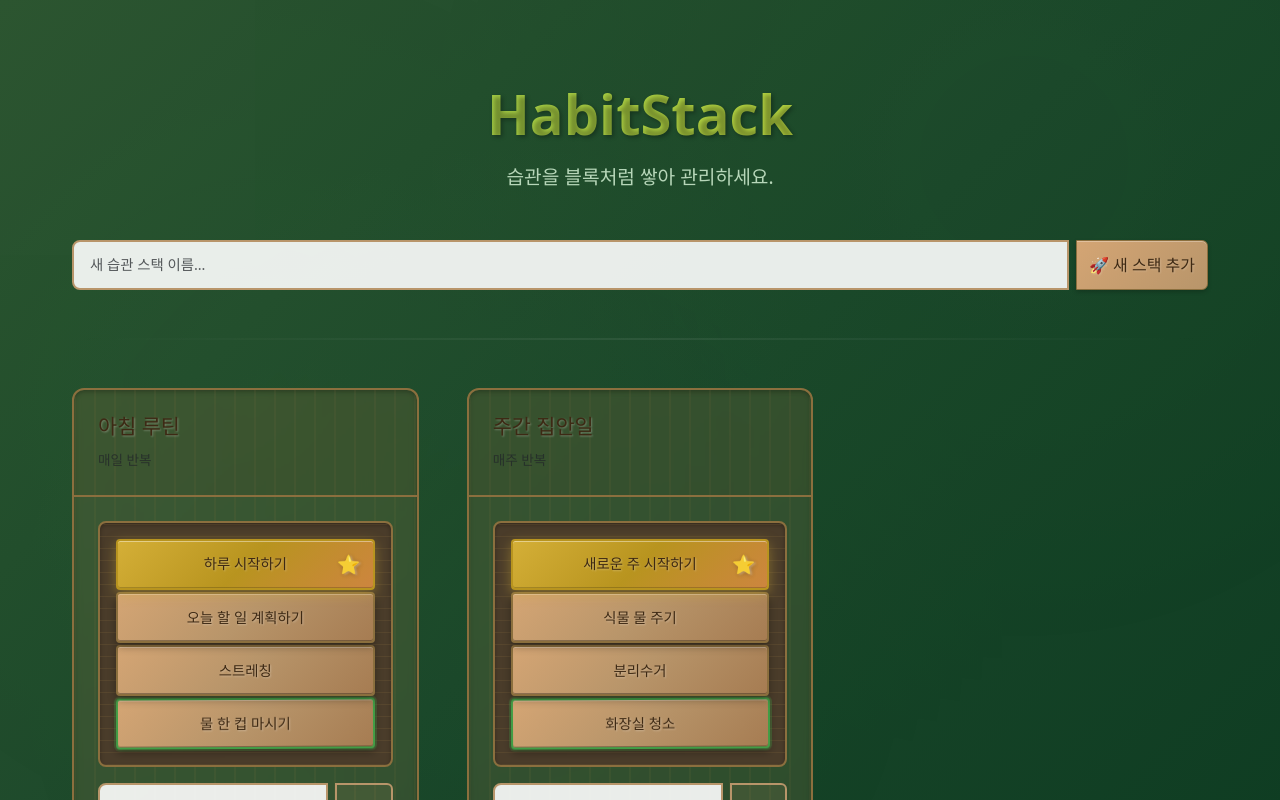
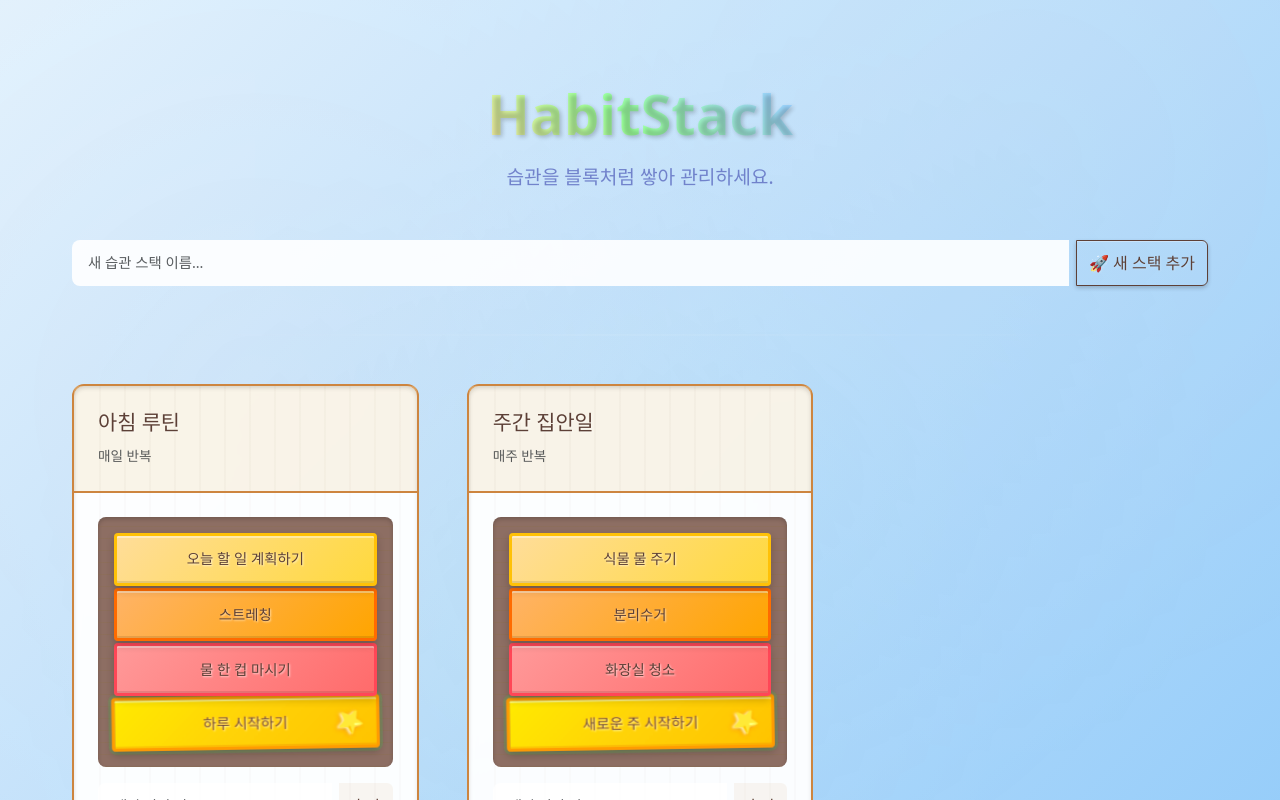
Before and after one commit to hojun313/HabitStack, a React (Vite) app in the folder app/: page / in a window 1280 px wide. Shown: the top 800 px of the page. Built offline with nearby package versions, Linux system fonts and the light colour scheme.

Commit message:
색상 팔레트 재정의

```diff
--- a/app/src/App.tsx
+++ b/app/src/App.tsx
@@ -10,10 +10,10 @@ const initialStacks: HabitStackData[] = [
     name: '아침 루틴',
     repetitionType: 'daily',
     habits: [
+      { id: 0, name: '하루 시작하기', isSpecial: true },
       { id: 1, name: '물 한 컵 마시기', isSpecial: false },
       { id: 2, name: '스트레칭', isSpecial: false },
       { id: 3, name: '오늘 할 일 계획하기', isSpecial: false },
-      { id: 4, name: '하루 시작하기', isSpecial: true },
     ],
   },
   {
@@ -21,10 +21,10 @@ const initialStacks: HabitStackData[] = [
     name: '주간 집안일',
     repetitionType: 'weekly',
     habits: [
-      { id: 4, name: '화장실 청소', isSpecial: false },
-      { id: 5, name: '분리수거', isSpecial: false },
-      { id: 6, name: '식물 물 주기', isSpecial: false },
-      { id: 7, name: '새로운 주 시작하기', isSpecial: true },
+      { id: 0, name: '새로운 주 시작하기', isSpecial: true },
+      { id: 1, name: '화장실 청소', isSpecial: false },
+      { id: 2, name: '분리수거', isSpecial: false },
+      { id: 3, name: '식물 물 주기', isSpecial: false },
     ],
   },
 ];
@@ -33,15 +33,9 @@ const initialStacks: HabitStackData[] = [
 // App 컴포넌트
 function App() {
   const [stacks, setStacks] = useState<HabitStackData[]>(initialStacks);
-  // nextIdRef를 사용하여 고유 ID를 생성합니다.
-  // 초기 ID는 initialStacks의 최대 ID보다 크게 설정합니다.
+  // nextIdRef를 사용하여 스택의 고유 ID를 생성합니다.
   const nextIdRef = useRef(
-    Math.max(
-      ...initialStacks.flatMap(stack => [
-        stack.id,
-        ...stack.habits.map(habit => habit.id),
-      ]),
-    ) + 1
+    Math.max(...initialStacks.map(stack => stack.id)) + 1
   );
 
   // 가장 아래 할 일 완료 처리 (완료된 블록이 맨 위로 이동)
@@ -77,8 +71,13 @@ function App() {
     setStacks(prevStacks =>
       prevStacks.map(stack => {
         if (stack.id === stackId) {
+          // 해당 스택 내에서 가장 큰 ID를 찾아서 +1
+          const maxId = stack.habits.length > 0
+            ? Math.max(...stack.habits.map(h => h.id))
+            : -1;
+
           const newHabit: Habit = {
-            id: nextIdRef.current++, // 고유 ID 생성 및 증가
+            id: maxId + 1, // 스택 내에서 고유한 ID
             name: habitName,
             isSpecial: false, // 기본값은 false
           };
--- a/app/src/components/HabitBlock.tsx
+++ b/app/src/components/HabitBlock.tsx
@@ -52,10 +52,18 @@ const HabitBlock = ({
     }
   }, [isCompleting, isDropping, isReappearing, isNew]);
 
+  // ID를 기반으로 색상 클래스 생성 (ID 1부터 빨간색 시작)
+  const getColorClass = (id: number) => {
+    if (id === 0) return 'color-0'; // 특별 블록용 (사실상 사용되지 않음)
+    const colorIndex = (id - 1) % 7; // ID 1부터 빨간색(index 0) 시작
+    return `color-${colorIndex}`;
+  };
+
   const blockClasses = [
     'habit-block',
     habit.isSpecial ? 'special-block' : '',
     isBottom ? 'bottom-block' : '',
+    !habit.isSpecial ? getColorClass(habit.id) : '', // 특별 블록이 아닐 때만 색상 적용
     animationClass
   ].filter(Boolean).join(' ');
 
--- a/app/src/index.css
+++ b/app/src/index.css
@@ -1,33 +1,41 @@
-/* 🎨 HabitStack - Beautiful Color Palette */
+/* 🎨 HabitStack - Rainbow Wood Blocks Color Palette */
 :root {
-  /* 나무 블록 컬러 팔레트 */
-  --wood-light: #d4a574;
-  --wood-medium: #b8956a;
-  --wood-dark: #8b6f3e;
-  --wood-grain: #a67c52;
+  /* 무지개 나무 블록 컬러 팔레트 */
+  --rainbow-red: #ff9999;
+  --rainbow-orange: #ffb366;
+  --rainbow-yellow: #ffdd99;
+  --rainbow-green: #99ff99;
+  --rainbow-blue: #99ccff;
+  --rainbow-purple: #cc99ff;
+  --rainbow-pink: #ffb3e6;
 
-  /* 특별 블록 (골든 우드) */
-  --golden-wood: #d4af37;
-  --golden-wood-dark: #b8941f;
+  /* 나무 블록 베이스 */
+  --wood-base: #f5deb3; /* 밝은 나무색 */
+  --wood-shadow: #deb887;
+  --wood-border: #cd853f;
 
-  /* 배경 색상 */
-  --bg-main: linear-gradient(135deg, #2c5530 0%, #1a472a 50%, #0d3b21 100%);
-  --bg-table: #4a3c2a; /* 나무 테이블 색상 */
-  --bg-card: rgba(139, 111, 62, 0.15);
-  --bg-card-hover: rgba(139, 111, 62, 0.25);
+  /* 특별 블록 (골든 블록) */
+  --golden-wood: #ffd700;
+  --golden-wood-dark: #ffc107;
+
+  /* 배경 색상 - 아이 방 느낌 */
+  --bg-main: linear-gradient(135deg, #e3f2fd 0%, #bbdefb 50%, #90caf9 100%);
+  --bg-table: #8d6e63; /* 나무 테이블 색상 */
+  --bg-card: rgba(255, 255, 255, 0.9);
+  --bg-card-hover: rgba(255, 255, 255, 0.95);
 
   /* 텍스트 색상 */
   --text-primary: #2d3748;
   --text-secondary: #4a5568;
   --text-muted: #718096;
   --text-white: #ffffff;
-  --text-wood: #3d2914;
+  --text-wood: #5d4037;
 
   /* 그림자 */
-  --shadow-block: 0 4px 8px rgba(0, 0, 0, 0.3);
-  --shadow-block-hover: 0 6px 12px rgba(0, 0, 0, 0.4);
-  --shadow-stack: 0 8px 16px rgba(0, 0, 0, 0.2);
-  --shadow-table: inset 0 2px 4px rgba(0, 0, 0, 0.3);
+  --shadow-block: 0 4px 8px rgba(0, 0, 0, 0.2);
+  --shadow-block-hover: 0 6px 12px rgba(0, 0, 0, 0.3);
+  --shadow-stack: 0 8px 16px rgba(0, 0, 0, 0.15);
+  --shadow-table: inset 0 2px 4px rgba(0, 0, 0, 0.2);
 
   /* 둥근 모서리 */
   --border-radius-block: 4px;
@@ -62,7 +70,7 @@ body {
   overflow-x: hidden;
 }
 
-/* 배경 애니메이션 효과 - 숲 느낌 */
+/* 배경 애니메이션 효과 - 놀이방 느낌 */
 body::before {
   content: '';
   position: fixed;
@@ -71,16 +79,17 @@ body::before {
   width: 100%;
   height: 100%;
   background:
-    radial-gradient(circle at 20% 50%, rgba(76, 175, 80, 0.1) 0%, transparent 50%),
-    radial-gradient(circle at 80% 20%, rgba(139, 195, 74, 0.1) 0%, transparent 50%),
-    radial-gradient(circle at 40% 80%, rgba(104, 159, 56, 0.1) 0%, transparent 50%);
+    radial-gradient(circle at 20% 50%, rgba(255, 153, 153, 0.1) 0%, transparent 50%),
+    radial-gradient(circle at 80% 20%, rgba(255, 221, 153, 0.1) 0%, transparent 50%),
+    radial-gradient(circle at 40% 80%, rgba(153, 255, 153, 0.1) 0%, transparent 50%),
+    radial-gradient(circle at 60% 60%, rgba(153, 204, 255, 0.1) 0%, transparent 50%);
   z-index: -1;
-  animation: forestBreeze 15s ease-in-out infinite;
+  animation: playfulBreeze 12s ease-in-out infinite;
 }
 
-@keyframes forestBreeze {
+@keyframes playfulBreeze {
   0%, 100% { opacity: 0.1; }
-  50% { opacity: 0.2; }
+  50% { opacity: 0.25; }
 }
 
 /* 메인 컨테이너 */
@@ -101,26 +110,40 @@ header {
 h1 {
   font-size: 3.5rem;
   font-weight: 700;
-  background: linear-gradient(135deg, #8bc34a 0%, #cddc39 100%);
+  background: linear-gradient(45deg,
+    var(--rainbow-red) 0%,
+    var(--rainbow-orange) 16%,
+    var(--rainbow-yellow) 32%,
+    var(--rainbow-green) 48%,
+    var(--rainbow-blue) 64%,
+    var(--rainbow-purple) 80%,
+    var(--rainbow-pink) 100%
+  );
   -webkit-background-clip: text;
   -webkit-text-fill-color: transparent;
   background-clip: text;
   margin-bottom: 1rem;
-  text-shadow: 2px 2px 4px rgba(0, 0, 0, 0.3);
+  text-shadow: 2px 2px 4px rgba(0, 0, 0, 0.2);
+  animation: rainbowShimmer 3s ease-in-out infinite;
+}
+
+@keyframes rainbowShimmer {
+  0%, 100% { filter: brightness(1); }
+  50% { filter: brightness(1.2); }
 }
 
 .lead {
   font-size: 1.2rem;
-  color: #c8e6c9;
-  opacity: 0.9;
-  font-weight: 300;
+  color: #5c6bc0;
+  opacity: 0.8;
+  font-weight: 400;
 }
 
-/* 카드 스타일링 - 나무 테이블 */
+/* 카드 스타일링 - 깔끔한 나무 테이블 */
 .card {
   background: var(--bg-card);
   border-radius: var(--border-radius-lg);
-  border: 2px solid var(--wood-dark);
+  border: 2px solid var(--wood-border);
   transition: all 0.3s ease;
   backdrop-filter: blur(5px);
   position: relative;
@@ -131,9 +154,10 @@ h1 {
 .card:hover {
   transform: translateY(-2px);
   background: var(--bg-card-hover);
+  box-shadow: 0 8px 25px rgba(0, 0, 0, 0.15);
 }
 
-/* 나무 테이블 패턴 */
+/* 나무 테이블 패턴 - 더 부드럽게 */
 .card::before {
   content: '';
   position: absolute;
@@ -144,10 +168,10 @@ h1 {
   background:
     repeating-linear-gradient(
       90deg,
-      rgba(139, 111, 62, 0.1) 0px,
-      rgba(139, 111, 62, 0.1) 2px,
+      rgba(141, 110, 99, 0.05) 0px,
+      rgba(141, 110, 99, 0.05) 2px,
       transparent 2px,
-      transparent 20px
+      transparent 25px
     );
   border-radius: var(--border-radius-lg);
   z-index: -1;
@@ -155,8 +179,8 @@ h1 {
 
 .card-header {
   padding: 1.5rem;
-  border-bottom: 2px solid var(--wood-dark);
-  background: rgba(139, 111, 62, 0.1);
+  border-bottom: 2px solid var(--wood-border);
+  background: rgba(245, 222, 179, 0.3);
 }
 
 .card-title {
@@ -164,12 +188,12 @@ h1 {
   font-weight: 700;
   color: var(--text-wood);
   margin-bottom: 0.5rem;
-  text-shadow: 1px 1px 2px rgba(255, 255, 255, 0.3);
+  text-shadow: 1px 1px 2px rgba(255, 255, 255, 0.5);
 }
 
 .card-body {
   padding: 1.5rem;
-  background: rgba(212, 165, 116, 0.05);
+  background: rgba(255, 255, 255, 0.5);
 }
 
 /* 버튼 스타일링 */
@@ -289,7 +313,7 @@ button {
   font-size: 0.9rem;
 }
 
-/* 습관 블록 스타일링 - 나무 블록 */
+/* 습관 블록 스타일링 - 무지개 나무 블록 🌈 */
 .habit-block {
   padding: 0.8rem 1.2rem;
   border-radius: var(--border-radius-block);
@@ -299,64 +323,94 @@ button {
   position: relative;
   cursor: pointer;
   z-index: 1;
-  border: 2px solid var(--wood-dark);
+  border: 3px solid var(--wood-border);
   text-align: center;
   color: var(--text-wood);
-  text-shadow: 1px 1px 2px rgba(255, 255, 255, 0.3);
+  text-shadow: 1px 1px 2px rgba(255, 255, 255, 0.7);
 
-  /* 나무 질감 */
+  /* 기본 나무 질감 배경 */
   background:
-    linear-gradient(135deg, var(--wood-light) 0%, var(--wood-medium) 50%, var(--wood-grain) 100%),
+    linear-gradient(135deg, var(--wood-base) 0%, var(--wood-shadow) 100%),
     repeating-linear-gradient(
       90deg,
       transparent 0px,
-      rgba(139, 111, 62, 0.3) 1px,
-      rgba(139, 111, 62, 0.3) 2px,
+      rgba(205, 133, 63, 0.1) 1px,
+      rgba(205, 133, 63, 0.1) 2px,
       transparent 2px,
-      transparent 8px
+      transparent 12px
     );
 
   box-shadow:
     var(--shadow-block),
-    inset 0 1px 0 rgba(255, 255, 255, 0.3),
-    inset 0 -1px 0 rgba(0, 0, 0, 0.3);
+    inset 0 2px 0 rgba(255, 255, 255, 0.4),
+    inset 0 -2px 0 rgba(0, 0, 0, 0.1);
+}
+
+/* ID 기반 무지개 색상 클래스 */
+.habit-block.color-0 {
+  background: linear-gradient(135deg, var(--rainbow-red) 0%, #ff6b6b 100%);
+  border-color: #ff4757;
+}
+
+.habit-block.color-1 {
+  background: linear-gradient(135deg, var(--rainbow-orange) 0%, #ffa500 100%);
+  border-color: #ff6b00;
+}
+
+.habit-block.color-2 {
+  background: linear-gradient(135deg, var(--rainbow-yellow) 0%, #ffd93d 100%);
+  border-color: #ffc107;
+}
+
+.habit-block.color-3 {
+  background: linear-gradient(135deg, var(--rainbow-green) 0%, #6bcf7f 100%);
+  border-color: #4caf50;
+}
+
+.habit-block.color-4 {
+  background: linear-gradient(135deg, var(--rainbow-blue) 0%, #74b9ff 100%);
+  border-color: #2196f3;
+}
+
+.habit-block.color-5 {
+  background: linear-gradient(135deg, var(--rainbow-purple) 0%, #a29bfe 100%);
+  border-color: #673ab7;
+}
+
+.habit-block.color-6 {
+  background: linear-gradient(135deg, var(--rainbow-pink) 0%, #fd79a8 100%);
+  border-color: #e91e63;
 }
 
 .habit-block:hover {
-  transform: translateY(-2px) rotate(0.5deg);
+  transform: translateY(-3px) rotate(1deg) scale(1.05);
   box-shadow:
-    var(--shadow-block-hover),
-    inset 0 1px 0 rgba(255, 255, 255, 0.4),
-    inset 0 -1px 0 rgba(0, 0, 0, 0.2);
+    0 8px 15px rgba(0, 0, 0, 0.2),
+    inset 0 2px 0 rgba(255, 255, 255, 0.6),
+    inset 0 -2px 0 rgba(0, 0, 0, 0.1);
+  filter: brightness(1.1);
 }
 
-/* 특별 블록 (골든 우드 블록) */
+/* 특별 블록 (골든 나무 블록) ⭐ */
 .habit-block.special-block {
   background:
-    linear-gradient(135deg, var(--golden-wood) 0%, var(--golden-wood-dark) 50%, #cd853f 100%),
-    repeating-linear-gradient(
-      90deg,
-      transparent 0px,
-      rgba(139, 111, 62, 0.3) 1px,
-      rgba(139, 111, 62, 0.3) 2px,
-      transparent 2px,
-      transparent 8px
-    );
+    linear-gradient(135deg, var(--golden-wood) 0%, var(--golden-wood-dark) 50%, #ffb300 100%) !important;
   color: var(--text-wood);
-  border-color: var(--golden-wood-dark);
+  border-color: #ff8f00 !important;
   box-shadow:
-    0 4px 12px rgba(212, 175, 55, 0.4),
-    inset 0 1px 0 rgba(255, 255, 255, 0.4),
-    inset 0 -1px 0 rgba(0, 0, 0, 0.2);
-  animation: goldenGlow 3s ease-in-out infinite;
+    0 4px 15px rgba(255, 193, 7, 0.4),
+    inset 0 2px 0 rgba(255, 255, 255, 0.6),
+    inset 0 -2px 0 rgba(0, 0, 0, 0.1);
+  animation: goldenGlow 2.5s ease-in-out infinite;
 }
 
 .habit-block.special-block:hover {
-  transform: translateY(-3px) rotate(1deg);
+  transform: translateY(-4px) rotate(2deg) scale(1.08);
   box-shadow:
-    0 6px 16px rgba(212, 175, 55, 0.5),
-    inset 0 1px 0 rgba(255, 255, 255, 0.5),
-    inset 0 -1px 0 rgba(0, 0, 0, 0.1);
+    0 10px 20px rgba(255, 193, 7, 0.5),
+    inset 0 2px 0 rgba(255, 255, 255, 0.7),
+    inset 0 -2px 0 rgba(0, 0, 0, 0.05);
+  filter: brightness(1.2);
 }
 
 .habit-block.special-block::before {
@@ -365,54 +419,57 @@ button {
   right: 0.8rem;
   top: 50%;
   transform: translateY(-50%);
-  font-size: 1.1rem;
-  animation: sparkle 2s ease-in-out infinite;
+  font-size: 1.2rem;
+  animation: sparkle 1.5s ease-in-out infinite;
   filter: drop-shadow(1px 1px 2px rgba(0, 0, 0, 0.3));
 }
 
 @keyframes goldenGlow {
   0%, 100% {
     box-shadow:
-      0 4px 12px rgba(212, 175, 55, 0.4),
-      inset 0 1px 0 rgba(255, 255, 255, 0.4),
-      inset 0 -1px 0 rgba(0, 0, 0, 0.2);
+      0 4px 15px rgba(255, 193, 7, 0.4),
+      inset 0 2px 0 rgba(255, 255, 255, 0.6),
+      inset 0 -2px 0 rgba(0, 0, 0, 0.1);
   }
   50% {
     box-shadow:
-      0 4px 16px rgba(212, 175, 55, 0.6),
-      inset 0 1px 0 rgba(255, 255, 255, 0.5),
-      inset 0 -1px 0 rgba(0, 0, 0, 0.15);
+      0 6px 20px rgba(255, 193, 7, 0.6),
+      inset 0 2px 0 rgba(255, 255, 255, 0.7),
+      inset 0 -2px 0 rgba(0, 0, 0, 0.05);
   }
 }
 
 @keyframes sparkle {
-  0%, 100% { opacity: 0.8; transform: translateY(-50%) scale(1); }
-  50% { opacity: 1; transform: translateY(-50%) scale(1.15); }
+  0%, 100% { opacity: 0.8; transform: translateY(-50%) scale(1) rotate(0deg); }
+  50% { opacity: 1; transform: translateY(-50%) scale(1.2) rotate(180deg); }
 }
 
-/* 바닥 블록 (완료 가능한 블록) - 흔들리는 효과 */
+/* 바닥 블록 (완료 가능한 블록) - 통통 튀는 효과 */
 .habit-block.bottom-block:not(.completing):not(.reappearing) {
-  animation: wobble 3s ease-in-out infinite;
-  border-color: #4caf50;
+  animation: playfulBounce 2s ease-in-out infinite;
   box-shadow:
     var(--shadow-block),
-    0 0 0 2px rgba(76, 175, 80, 0.3),
-    inset 0 1px 0 rgba(255, 255, 255, 0.3),
-    inset 0 -1px 0 rgba(0, 0, 0, 0.3);
+    0 0 0 3px rgba(76, 175, 80, 0.3),
+    inset 0 2px 0 rgba(255, 255, 255, 0.5),
+    inset 0 -2px 0 rgba(0, 0, 0, 0.1);
 }
 
-@keyframes wobble {
+@keyframes playfulBounce {
   0%, 100% {
-    transform: rotate(0deg);
-    border-color: #4caf50;
+    transform: translateY(0) rotate(0deg) scale(1);
+    filter: brightness(1);
   }
   25% {
-    transform: rotate(0.5deg);
-    border-color: #66bb6a;
+    transform: translateY(-2px) rotate(1deg) scale(1.02);
+    filter: brightness(1.1);
+  }
+  50% {
+    transform: translateY(0) rotate(0deg) scale(1);
+    filter: brightness(1);
   }
   75% {
-    transform: rotate(-0.5deg);
-    border-color: #388e3c;
+    transform: translateY(-2px) rotate(-1deg) scale(1.02);
+    filter: brightness(1.1);
   }
 }
 
@@ -531,39 +588,41 @@ button {
   }
 }
 
-/* 완료 버튼 - 나무 스타일 */
+/* 완료 버튼 - 귀여운 스타일 */
 .complete-btn {
   width: 100%;
   padding: 1rem;
   font-size: 1rem;
   font-weight: 700;
   border-radius: var(--border-radius-md);
-  background: linear-gradient(135deg, #4caf50 0%, #388e3c 100%);
+  background: linear-gradient(135deg, #4caf50 0%, #8bc34a 100%);
   color: var(--text-white);
-  border: 2px solid #2e7d32;
+  border: 3px solid #388e3c;
   cursor: pointer;
   transition: all 0.3s ease;
   position: relative;
   overflow: hidden;
-  text-shadow: 1px 1px 2px rgba(0, 0, 0, 0.3);
+  text-shadow: 1px 1px 2px rgba(0, 0, 0, 0.2);
   box-shadow:
-    0 4px 8px rgba(0, 0, 0, 0.2),
-    inset 0 1px 0 rgba(255, 255, 255, 0.2);
+    0 4px 8px rgba(0, 0, 0, 0.15),
+    inset 0 2px 0 rgba(255, 255, 255, 0.3);
 }
 
 .complete-btn:hover {
-  transform: translateY(-2px);
-  background: linear-gradient(135deg, #66bb6a 0%, #4caf50 100%);
+  transform: translateY(-3px) scale(1.02);
+  background: linear-gradient(135deg, #66bb6a 0%, #9ccc65 100%);
   box-shadow:
-    0 6px 12px rgba(0, 0, 0, 0.3),
-    inset 0 1px 0 rgba(255, 255, 255, 0.3);
+    0 8px 15px rgba(0, 0, 0, 0.2),
+    inset 0 2px 0 rgba(255, 255, 255, 0.4);
+  filter: brightness(1.1);
 }
 
 .complete-btn:disabled {
   opacity: 0.6;
   cursor: not-allowed;
   transform: none;
-  background: linear-gradient(135deg, #8d6e63 0%, #5d4037 100%);
+  background: linear-gradient(135deg, #bdbdbd 0%, #9e9e9e 100%);
+  filter: none;
 }
 
 /* 버튼 스타일링 - 나무 테마 */
```
